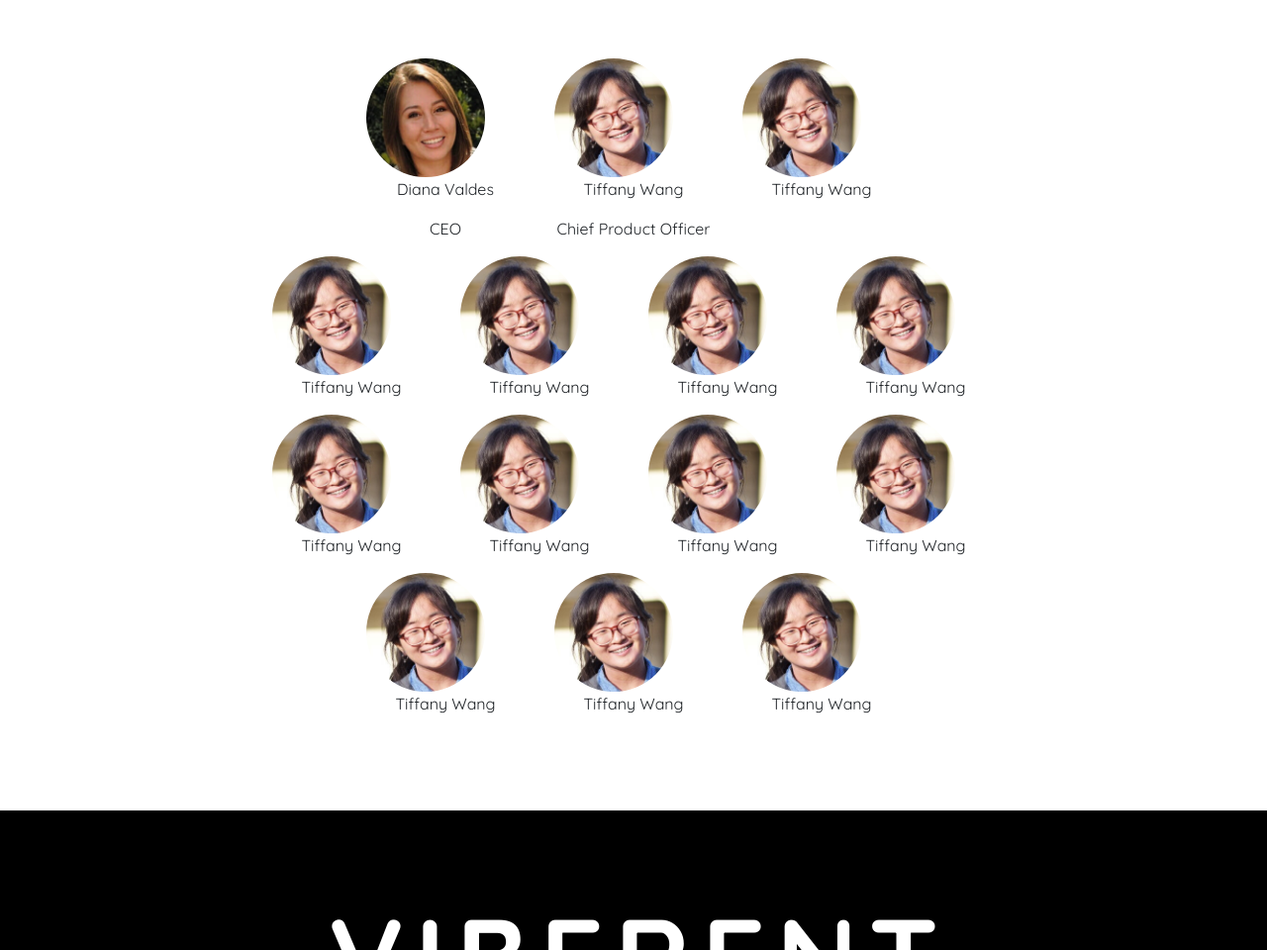
After one commit to bwangsta/MockupWebsite, a Flask app: page /about in a window 1280 px wide. The commit adds this page. Shown: the part 1640-2600 px from the top of the page at 99% size. Run offline with Flask 2, Linux system fonts and the light colour scheme; some libraries are stand-ins or nearby versions.

Commit message:
Added navbar and About Us Page

```diff
--- a/app.py
+++ b/app.py
@@ -5,5 +5,9 @@ app = Flask(__name__)
 def home():
     return render_template("index.html")
 
+@app.route("/about")
+def about():
+    return render_template("about.html", title="About")
+
 if __name__ == "__main__":
     app.run(debug=True)
--- a/static/css/styles.css
+++ b/static/css/style.css
@@ -7,6 +7,7 @@ section {
 	padding: 5rem 0;
 }
 
+/* ===== Home Page ===== */
 /* ===== Background Video ===== */
 .showcase {
   position: relative;
@@ -109,11 +110,22 @@ footer {
   background-color: black;
   color: white;
 }
-footer .fab {
-  margin: 3rem 1rem;
+footer img {
+  width: 50px;
+  margin: 2.5rem;
 }
 footer p {
   padding: 0 0.5em;
+}
+
+/* ===== About Us Page ===== */
+#about img {
+  height: 120px;
+	width: 120px;
+  border-radius: 50%;
+}
+#about .col-4, .col-3, p {
+  text-align: center;
 }
 
 /* ===== Media Queries ===== */
--- /dev/null
+++ b/templates/about.html
@@ -0,0 +1,71 @@
+{% extends "layout.html" %}
+{% block content %}
+  <section id="about">
+    <div class="row justify-content-center">
+      <div class="col-2">
+        <img src="../static/images/diana-valdes.jpg" alt="Diana Valdes" loading="lazy">
+        <p>Diana Valdes</p>
+        <p>CEO</p>
+      </div>
+      <div class="col-2">
+        <img src="../static/images/tiffany-wang.jpg" alt="Tiffany Wang" loading="lazy">
+        <p>Tiffany Wang</p>
+        <p>Chief Product Officer</p>
+      </div>
+      <div class="col-2">
+        <img src="../static/images/tiffany-wang.jpg" alt="Tiffany Wang" loading="lazy">
+        <p>Tiffany Wang</p>
+      </div>
+    </div>
+    <div class="row justify-content-center">
+      <div class="col-2">
+        <img src="../static/images/tiffany-wang.jpg" alt="Tiffany Wang" loading="lazy">
+        <p>Tiffany Wang</p>
+      </div>
+      <div class="col-2">
+        <img src="../static/images/tiffany-wang.jpg" alt="Tiffany Wang" loading="lazy">
+        <p>Tiffany Wang</p>
+      </div>
+      <div class="col-2">
+        <img src="../static/images/tiffany-wang.jpg" alt="Tiffany Wang" loading="lazy">
+        <p>Tiffany Wang</p>
+      </div>
+      <div class="col-2">
+        <img src="../static/images/tiffany-wang.jpg" alt="Tiffany Wang" loading="lazy">
+        <p>Tiffany Wang</p>
+      </div>
+    </div>
+    <div class="row justify-content-center">
+      <div class="col-2">
+        <img src="../static/images/tiffany-wang.jpg" alt="Tiffany Wang" loading="lazy">
+        <p>Tiffany Wang</p>
+      </div>
+      <div class="col-2">
+        <img src="../static/images/tiffany-wang.jpg" alt="Tiffany Wang" loading="lazy">
+        <p>Tiffany Wang</p>
+      </div>
+      <div class="col-2">
+        <img src="../static/images/tiffany-wang.jpg" alt="Tiffany Wang" loading="lazy">
+        <p>Tiffany Wang</p>
+      </div>
+      <div class="col-2">
+        <img src="../static/images/tiffany-wang.jpg" alt="Tiffany Wang" loading="lazy">
+        <p>Tiffany Wang</p>
+      </div>
+    </div>
+    <div class="row justify-content-center">
+      <div class="col-2">
+        <img src="../static/images/tiffany-wang.jpg" alt="Tiffany Wang" loading="lazy">
+        <p>Tiffany Wang</p>
+      </div>
+      <div class="col-2">
+        <img src="../static/images/tiffany-wang.jpg" alt="Tiffany Wang" loading="lazy">
+        <p>Tiffany Wang</p>
+      </div>
+      <div class="col-2">
+        <img src="../static/images/tiffany-wang.jpg" alt="Tiffany Wang" loading="lazy">
+        <p>Tiffany Wang</p>
+      </div>
+    </div>
+  </section>
+{% endblock content %}
--- /dev/null
+++ b/templates/layout.html
@@ -0,0 +1,84 @@
+<!DOCTYPE html>
+<html lang="en">
+<head>
+  <!-- Global site tag (gtag.js) - Google Analytics -->
+  <script async src="https://www.googletagmanager.com/gtag/js?id=UA-172661515-3"></script>
+  <script>
+    window.dataLayer = window.dataLayer || [];
+    function gtag(){dataLayer.push(arguments);}
+    gtag('js', new Date());
+
+    gtag('config', 'UA-172661515-3');
+  </script>
+
+	<meta charset="UTF-8">
+  <meta name="viewport" content="width=device-width, initial-scale=1, shrink-to-fit=no">
+  <meta name="description" content="Born out of University of California San Diego, Viberent is a research based clean tech
+   manufacturer looking to close the loop in the fashion industry.">
+	<title>Viberent</title>
+
+	<!-- Google Fonts -->
+	<link href="https://fonts.googleapis.com/css2?family=Quicksand:wght@400;500;600;700&display=swap" rel="stylesheet">
+	<!-- Bootstrap CSS -->
+	<link rel="stylesheet" href="https://stackpath.bootstrapcdn.com/bootstrap/4.5.2/css/bootstrap.min.css" integrity="sha384-JcKb8q3iqJ61gNV9KGb8thSsNjpSL0n8PARn9HuZOnIxN0hoP+VmmDGMN5t9UJ0Z" crossorigin="anonymous">
+	<!-- Custom Stylesheet -->
+  <link rel="stylesheet" type="text/css" href="{{ url_for('static', filename='css/style.css') }}">
+  <!-- Logo in Tab -->
+	<link rel="shortcut icon" type="image/x-icon" href="{{ url_for('static', filename='images/logo.ico') }}"/>
+</head>
+<body>
+  <header class="site-header">
+    <nav class="navbar navbar-expand-lg navbar-light bg-light">
+      <a class="navbar-brand" href="{{ url_for('home') }}"><img src="{{ url_for('static', filename='images/logo.ico') }}" alt=""></a>
+      <button class="navbar-toggler" type="button" data-toggle="collapse" data-target="#navbarNavAltMarkup" aria-controls="navbarNavAltMarkup" aria-expanded="false" aria-label="Toggle navigation">
+        <span class="navbar-toggler-icon"></span>
+      </button>
+      <div class="collapse navbar-collapse" id="navbarNavAltMarkup">
+        <ul class="navbar-nav ml-auto">
+          <li class="nav-item">
+            <a class="nav-link active" href="{{ url_for('home') }}">Home</a>
+          </li>
+          <li class="nav-item">
+            <a class="nav-link" href="{{ url_for('about') }}">About Us</a>
+          </li>
+        </ul>
+      </div>
+    </nav>
+  </header>
+  <div class="showcase">
+    <div class="video-container">
+      <video autoplay muted loop playsinline>
+        <source src="../static/videos/background-video.webm" type="video/webm">
+        <source src="../static/videos/background-video.mp4" type="video/mp4">
+        Your Browser Does Not Support HTML5 Video.
+      </video>
+    </div>
+    <div class="content">
+      <h1 class="viberent-header">Viberent</h1>
+      <h2>Freshen Up Your Look <br> By Changing the Color of Your Future Garment</h2>
+    </div>
+  </div>
+  <main class="container">
+    {% block content %}{% endblock %}
+  </main>
+
+  <!-- ===== FOOTER SECTION ===== -->
+  <footer>
+    <h1 class="text-center viberent-header">Viberent</h1>
+    <div class="row justify-content-center">
+      <a href="https://www.instagram.com/viberent.co/?hl=en" aria-label="Instagram" target="_blank" rel="noreferrer">
+        <img src="{{ url_for('static', filename='images/instagram.svg') }}" alt="">
+      </a>
+    </div>
+    <p class="text-center">Copyright &#169 2020 Viberent, Inc. All rights reserved.</p>
+  </footer>
+
+  <!-- Optional JavaScript -->
+  <!-- jQuery first, then Popper.js, then Bootstrap JS -->
+  <script src="https://code.jquery.com/jquery-3.5.1.min.js" integrity="sha256-9/aliU8dGd2tb6OSsuzixeV4y/faTqgFtohetphbbj0=" crossorigin="anonymous"></script>
+  <script src="https://cdn.jsdelivr.net/npm/popper.js@1.16.1/dist/umd/popper.min.js" integrity="sha384-9/reFTGAW83EW2RDu2S0VKaIzap3H66lZH81PoYlFhbGU+6BZp6G7niu735Sk7lN" crossorigin="anonymous"></script>
+  <script src="https://stackpath.bootstrapcdn.com/bootstrap/4.5.2/js/bootstrap.min.js" integrity="sha384-B4gt1jrGC7Jh4AgTPSdUtOBvfO8shuf57BaghqFfPlYxofvL8/KUEfYiJOMMV+rV" crossorigin="anonymous"></script>
+  <!-- Custom JavaScript -->
+  <script src="{{ url_for('static', filename='js/index.js') }}"></script>
+</body>
+</html>
```
Also changed, not shown: templates/index.html (+3 -64 lines), static/images/diana-valdes.jpg (added), static/images/instagram.svg (added), static/images/tiffany-wang.jpg (added).
